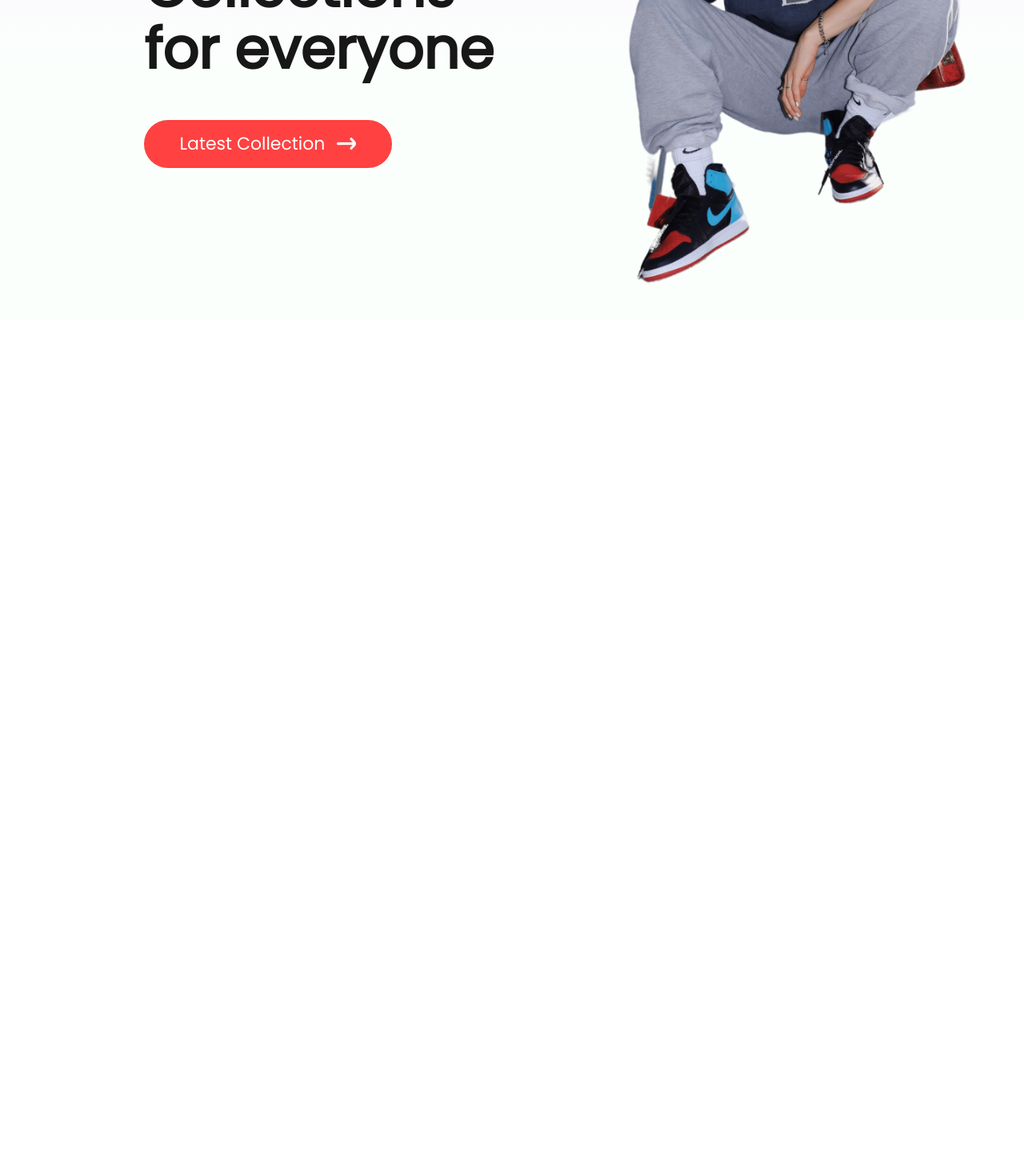
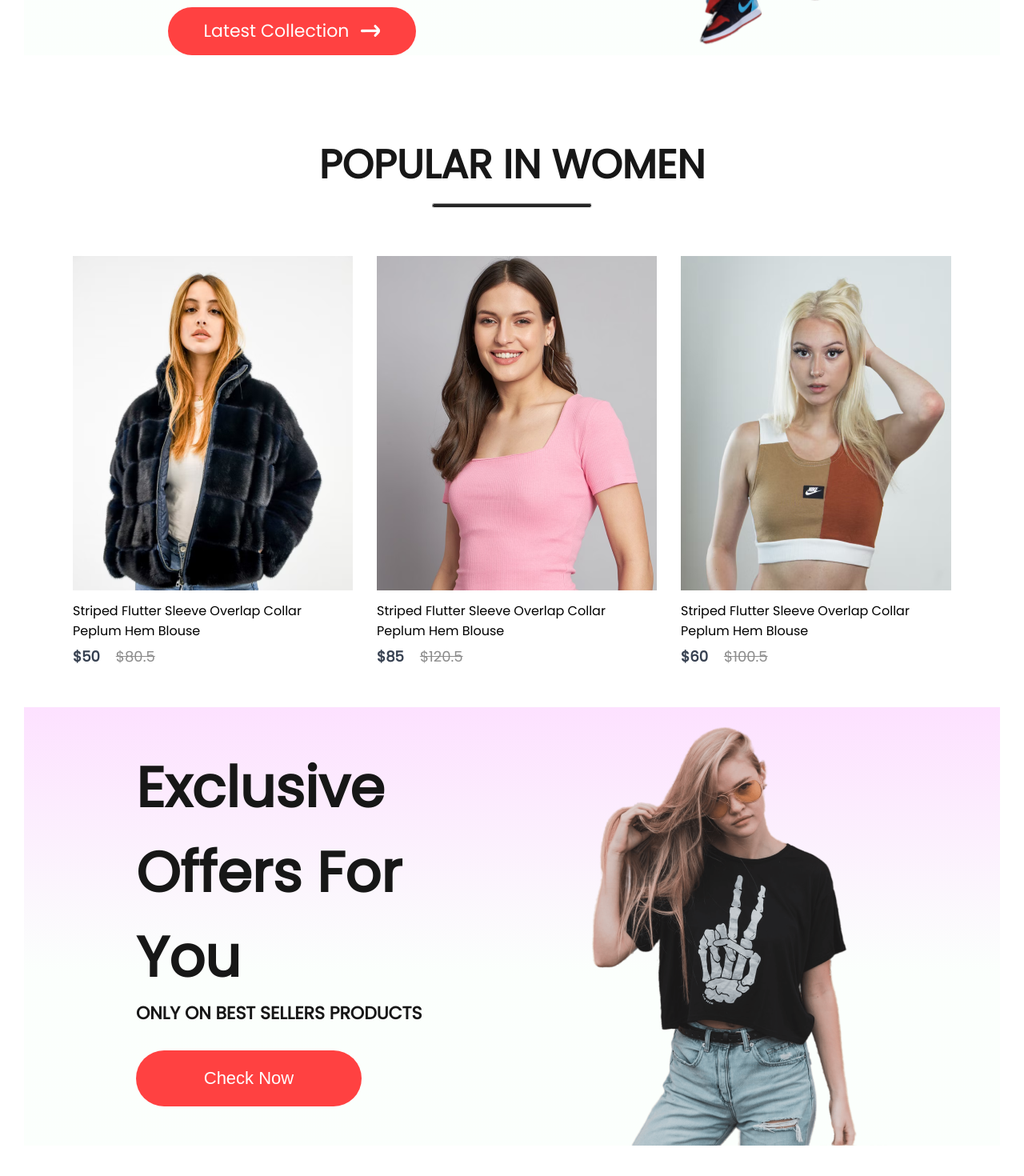
Before and after one commit to sagarkadamsearch/SHOPPER, a React (Create React App) app in the folder front_end/: page / in a window 1280 px wide. Shown: the part 484-1954 px from the top of the page at 80% size. Before the commit the page ends 885 px from the top, so only its background shows below. Built offline with nearby package versions, Linux system fonts and the light colour scheme.

Commit message:
Offers banner updated

```diff
--- a/front_end/src/Components/Hero/Hero.css
+++ b/front_end/src/Components/Hero/Hero.css
@@ -1,9 +1,11 @@
 
 .hero{
-    height: 100vh;
+    padding: 0px 0px;
+    padding-top: 50px;
     background: linear-gradient(180deg,#fde1ff,#e1ffea22 60%);
     /* border: 1px solid black; */
     display: flex;
+    margin-bottom: 100px;
 }
 
 .hero-left{
@@ -59,9 +61,3 @@
     flex: 1;
     background: url('../Assets/hero_image.png') center center / contain no-repeat;
 }
-
-.hero-right img{
-    max-width: 100%;
-    width: 100%;
-    object-fit: cover !important;
-}
--- a/front_end/src/Components/Hero/Hero.jsx
+++ b/front_end/src/Components/Hero/Hero.jsx
@@ -23,7 +23,7 @@
                 </div>
             </div>
             <div className="hero-right">
-               {/* <img src={hero_image} alt="hero_image" /> */}
+              {/* Imge directly give in css in baground */}
             </div>
         </div>
     );
--- a/front_end/src/Components/Item/Item.css
+++ b/front_end/src/Components/Item/Item.css
@@ -0,0 +1,27 @@
+.item{
+    width: 350px;
+    margin-bottom: 10px;
+}
+.item p{
+    margin: 6px 0px;
+}
+
+.item-prices{
+    display: flex;
+    gap: 20px;
+}
+.item-price-new{
+    color: #374151;
+    font-size: 18px;
+    font-weight:600;
+}
+.item-price-old{
+    color: #8c8c8c;
+    font-size: 18px;
+    font-weight: 500;
+    text-decoration: line-through;
+}
+.item:hover{
+    transform: scale(1.05);
+    transition: 0.6s;
+}
--- a/front_end/src/Components/Item/Item.jsx
+++ b/front_end/src/Components/Item/Item.jsx
@@ -7,8 +7,8 @@
             <img src={props.image} alt="" />
             <p>{props.name}</p>
             <div className="item-prices">
-                <div className='item-price-new'>{props.new_price}</div>
-                <div className='item-price-old'>{props.old_price}</div>
+                <div className='item-price-new'>${props.new_price}</div>
+                <div className='item-price-old'>${props.old_price}</div>
             </div>
         </div>
     );
--- /dev/null
+++ b/front_end/src/Components/Offers/Offers.css
@@ -0,0 +1,45 @@
+.offers{
+    width: 100%;
+    display: flex;
+    margin: auto;
+    padding:0px 140px;
+    margin-bottom: 150px;
+    background: linear-gradient(180deg, #fde1ff 0%, #e1ffea22 60%);
+    margin-top: 40px;
+}
+
+.offers-left{
+    flex: 1;
+    display: flex;
+    flex-direction: column;
+    justify-content: center;
+}
+.offers-left h1{
+    color: #171717;
+    font-size: 70px;
+    font-weight: 600;
+}
+.offers-left p{
+    color: #171717;
+    font-size: 22px;
+    font-weight: 600;
+}
+.offers-left button{
+    width: 282px;
+    height: 70px;
+    border-radius: 35px;
+    background-color: #ff4141;
+    border: none;
+    color: white;
+    font-size: 22px;
+    font-weight: 500;
+    margin-top: 30px;
+    cursor: pointer;
+}
+
+.offers-right{
+    flex: 1;
+    display: flex;
+    align-items: center;
+    justify-content: flex-end;
+}
--- /dev/null
+++ b/front_end/src/Components/Offers/Offers.jsx
@@ -0,0 +1,21 @@
+import React from 'react';
+import './Offers.css';
+import exclusive_image from '../Assets/exclusive_image.png'
+
+const Offers = () => {
+    return (
+        <div className='offers'>
+            <div className="offers-left">
+                <h1>Exclusive</h1>
+                <h1>Offers For You</h1>
+                <p>ONLY ON BEST SELLERS PRODUCTS</p>
+                <button>Check Now</button>
+            </div>
+            <div className="offers-right">
+                <img src={exclusive_image} alt="" />
+            </div>
+        </div>
+    );
+};
+
+export default Offers;
--- /dev/null
+++ b/front_end/src/Components/Popular/Popular.css
@@ -0,0 +1,27 @@
+.popular{
+    display: flex;
+    flex-direction: column;
+    align-items: center;
+    gap: 10px;
+    height: fit-content;
+}
+.popular h1{
+    color: #171717;
+    font-size: 50px;
+    font-weight: 600;
+}
+.popular hr{
+    width: 200px;
+    height: 6px;
+    border-radius: 10px;
+    background: #252525;
+}
+.popular-item{
+    margin-top: 50px;
+    display: flex;
+    gap: 30px;
+    width: 90%;
+    overflow-x: scroll;
+    overflow-y: hidden;
+    align-self: center;
+}
--- /dev/null
+++ b/front_end/src/Components/Popular/Popular.jsx
@@ -0,0 +1,22 @@
+import React from 'react';
+import './Popular.css'
+import data_product from "../Assets/data"
+import Item from '../Item/Item';
+
+const Popular = () => {
+    return (
+        <div className='popular'>
+          <h1>POPULAR IN WOMEN</h1>
+          <hr />
+          <div className="popular-item">
+            {
+              data_product.map((item,index)=>{
+                return <Item key={index} {...item}/>
+              })
+            }
+          </div>
+        </div>
+    );
+};
+
+export default Popular;
--- a/front_end/src/Pages/Shop.jsx
+++ b/front_end/src/Pages/Shop.jsx
@@ -1,10 +1,15 @@
 import React from 'react';
 import Hero from '../Components/Hero/Hero';
+import Popular from '../Components/Popular/Popular';
+import Offers from '../Components/Offers/Offers';
+
 
 const Shop = () => {
     return (
         <div>
           <Hero/>
+          <Popular/>
+          <Offers/>
         </div>
     );
 };
--- a/front_end/src/index.css
+++ b/front_end/src/index.css
@@ -5,6 +5,10 @@
 
 body {
   margin: 0;
+  padding-left: 30px;
+  padding-right: 30px;
+  max-width: 1750px;
+  margin: auto;
   font-family:'Poppins';
   -webkit-font-smoothing: antialiased;
   -moz-osx-font-smoothing: grayscale;
```
